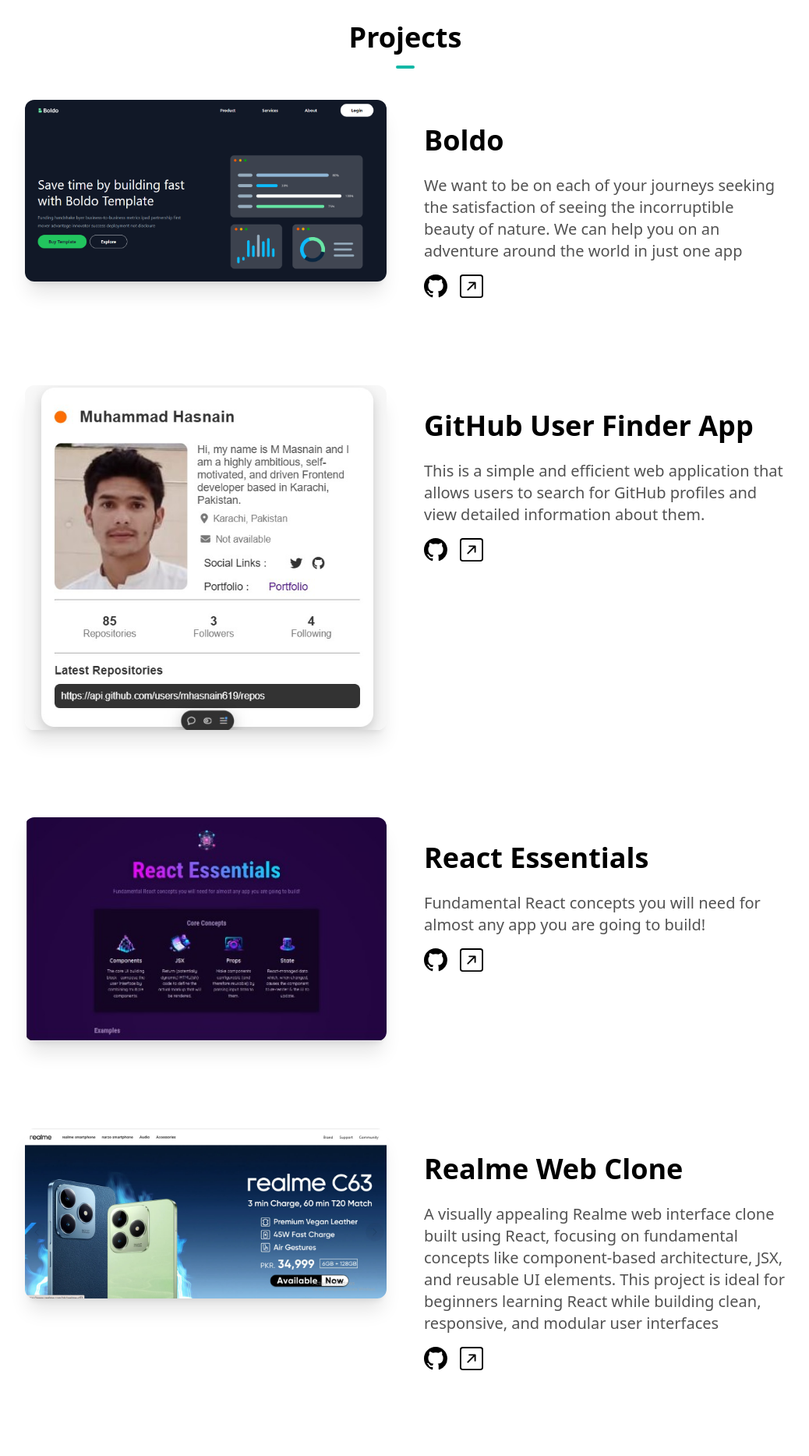
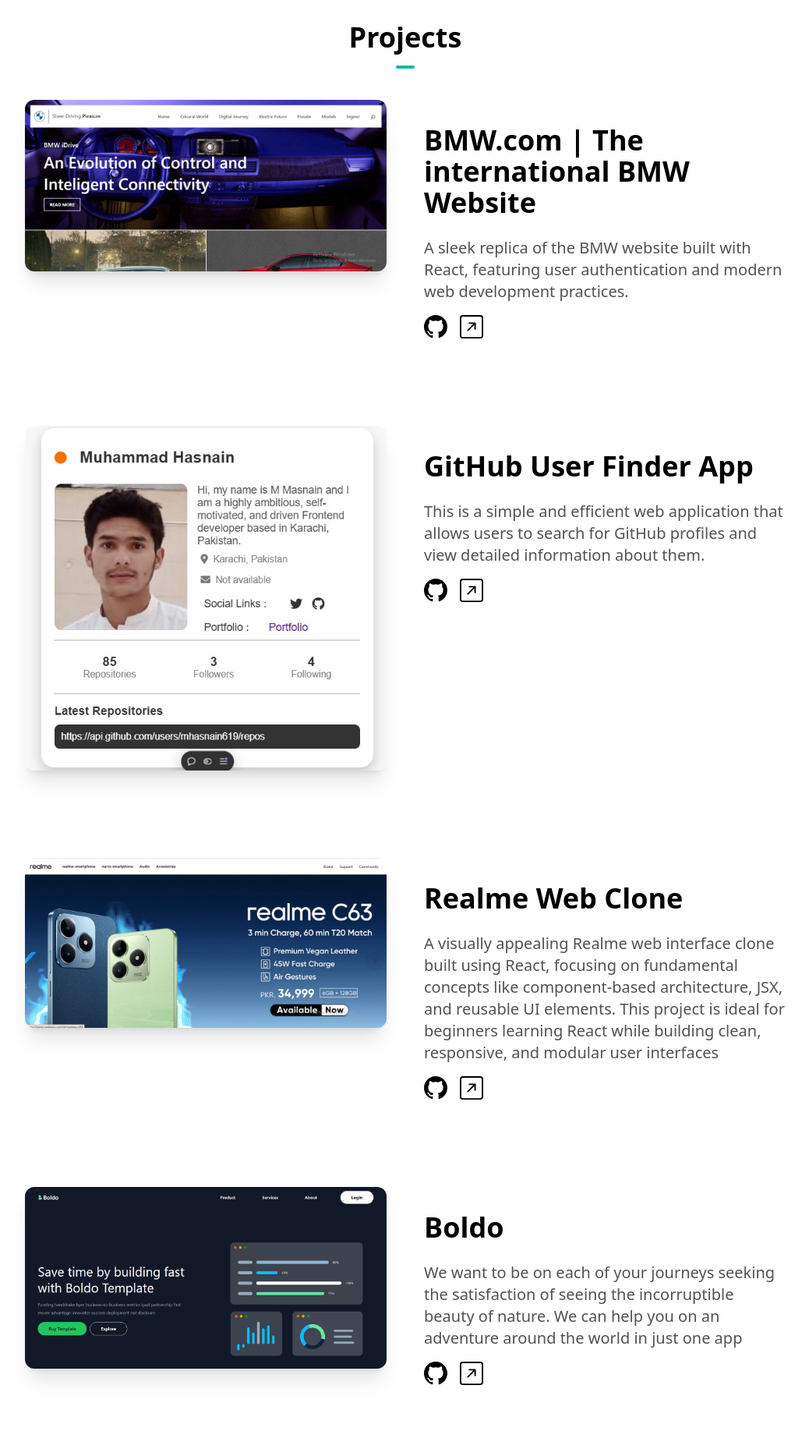
Before and after one commit to mhasnain619/Portfolio-Mhasnain, a Next.js app: page / in a window 1280 px wide. Shown: the part 1800-3667 px from the top of the page at 78% size, without its empty margins (120-1158 px from the left). Built offline with nearby package versions, Linux system fonts and the light colour scheme.

Commit message:
bmw project added

```diff
--- a/components/ProjectsSection.tsx
+++ b/components/ProjectsSection.tsx
@@ -5,6 +5,27 @@
 import { BsGithub, BsArrowUpRightSquare } from "react-icons/bs"
 
 const projects = [
+    {
+    name: "BMW.com | The international BMW Website",
+    description: "A sleek replica of the BMW website built with React, featuring user authentication and modern web development practices.",
+    image: "/bmw.jpg",
+    github: "https://github.com/mhasnain619/bmw-new-version",
+    link: "https://bmw-new-version.vercel.app//",
+  },
+   {
+    name: "GitHub User Finder App",
+    description: "This is a simple and efficient web application that allows users to search for GitHub profiles and view detailed information about them.",
+    image: "/userFinder.png",
+    github: "https://github.com/mhasnain619/newGithubUserFinder",
+    link: "https://new-github-user-finder.vercel.app/",
+  },
+    {
+    name: "Realme Web Clone",
+    description: "A visually appealing Realme web interface clone built using React, focusing on fundamental concepts like component-based architecture, JSX, and reusable UI elements. This project is ideal for beginners learning React while building clean, responsive, and modular user interfaces",
+    image: "/realme.png",
+    github: "https://github.com/mhasnain619/realme.pk",
+    link: "https://realme-pk.vercel.app/",
+  },
    {
     name: "Boldo",
     description: "We want to be on each of your journeys seeking the satisfaction of seeing the incorruptible beauty of nature. We can help you on an adventure around the world in just one app",
@@ -13,13 +34,8 @@
     link: "https://boldo-flame.vercel.app/",
   },
 
-  {
-    name: "GitHub User Finder App",
-    description: "This is a simple and efficient web application that allows users to search for GitHub profiles and view detailed information about them.",
-    image: "/userFinder.png",
-    github: "https://github.com/mhasnain619/newGithubUserFinder",
-    link: "https://new-github-user-finder.vercel.app/",
-  },
+
+
   {
     name: "React Essentials",
     description: "Fundamental React concepts you will need for almost any app you are going to build!",
@@ -27,13 +43,8 @@
     github: "https://github.com/mhasnain619/react",
     link: "https://react-essentials-theta.vercel.app/",
   },
-  {
-    name: "Realme Web Clone",
-    description: "A visually appealing Realme web interface clone built using React, focusing on fundamental concepts like component-based architecture, JSX, and reusable UI elements. This project is ideal for beginners learning React while building clean, responsive, and modular user interfaces",
-    image: "/realme.png",
-    github: "https://github.com/mhasnain619/realme.pk",
-    link: "https://realme-pk.vercel.app/",
-  },
+
+
    {
     name: "Hoobank",
     description: "Hoobank the next generation payment method. You do the business, we’ll handle the money.",
```
Also changed, not shown: public/bmw.jpg (added).
